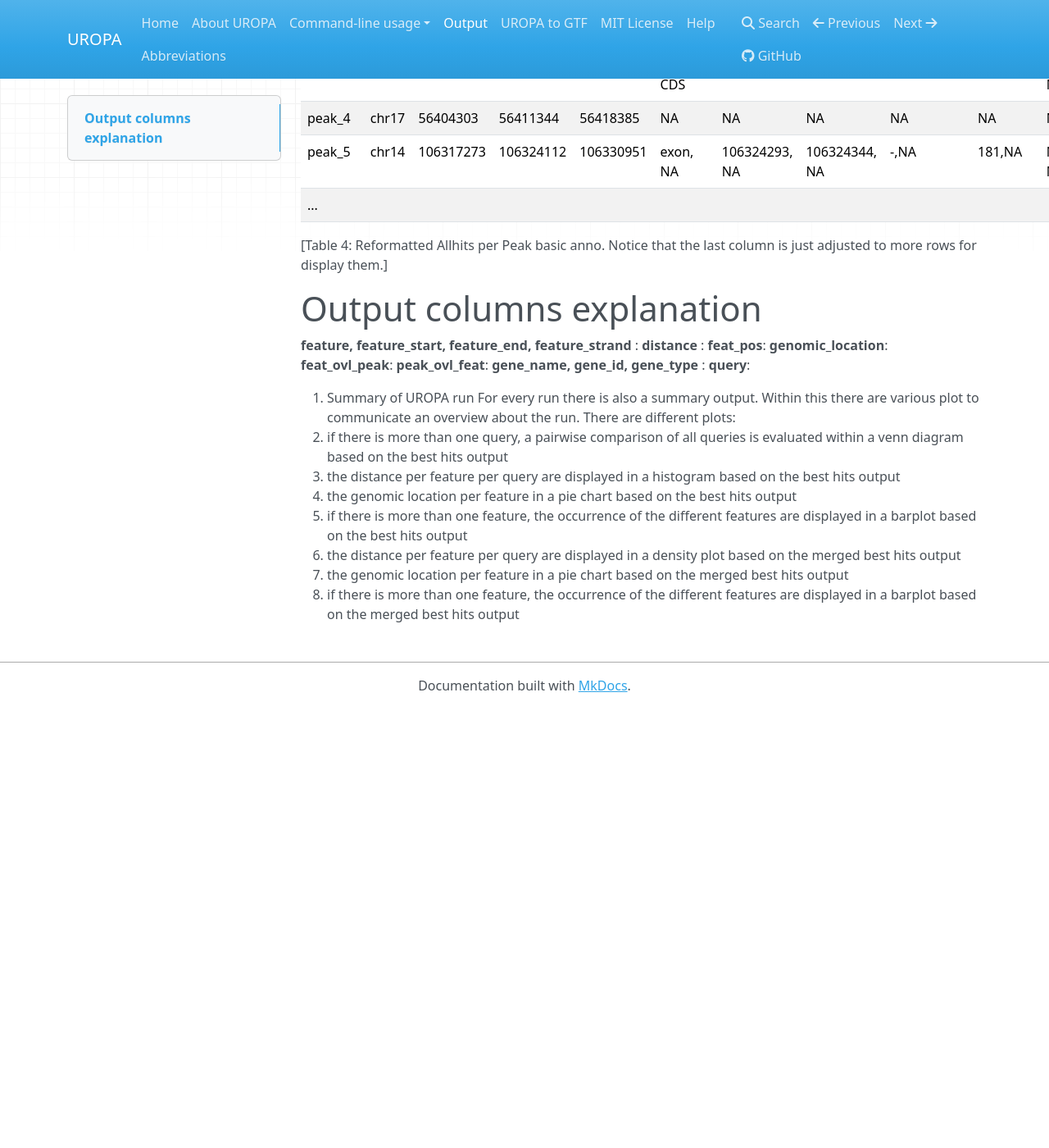
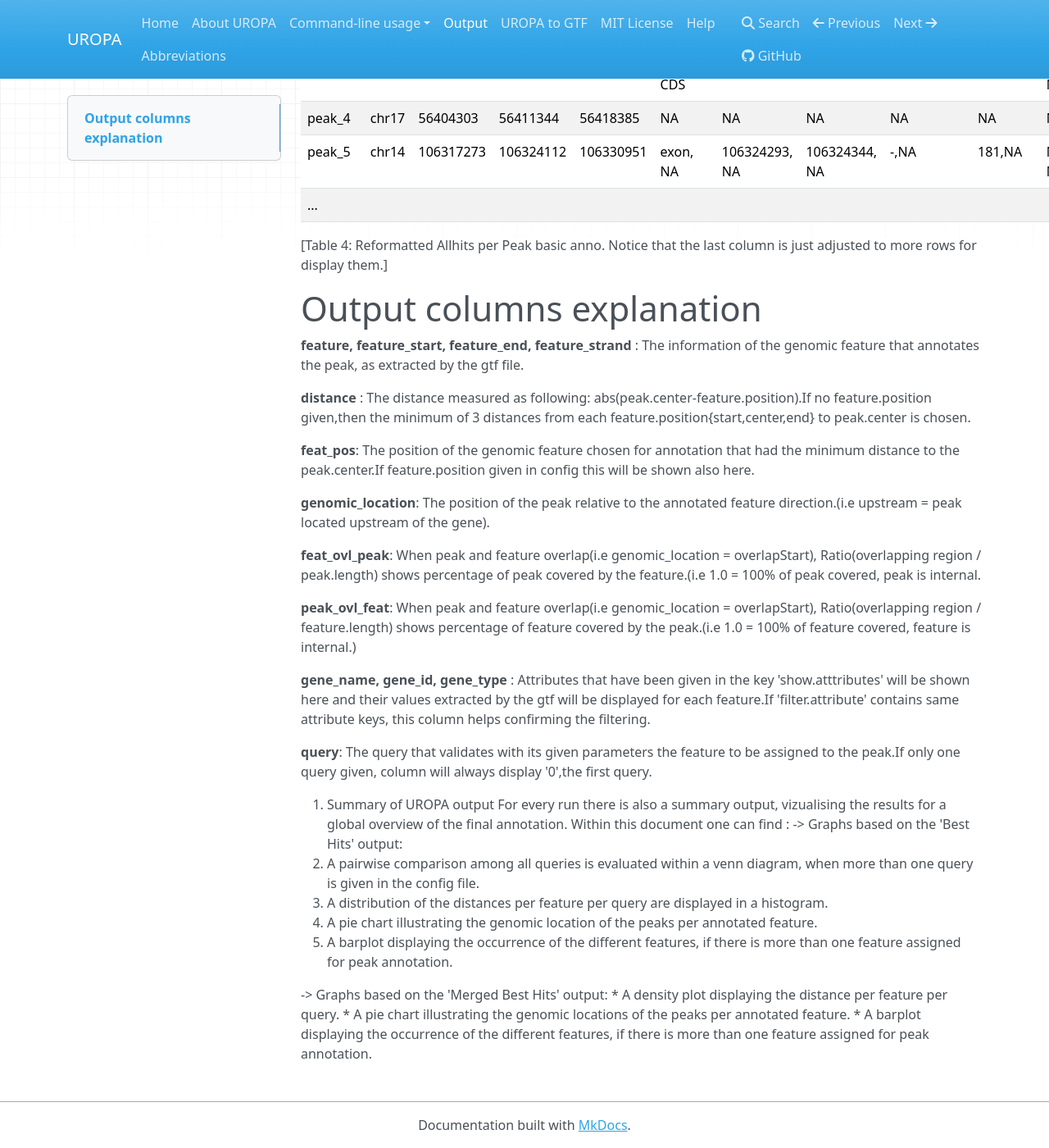
Before and after one commit to loosolab/UROPA, an MkDocs documentation site: the page built from docs/output.md, in a window 1280 px wide and 1400 px high, scrolled down 2311 px. Shown: the whole window at 82% size. Built offline with MkDocs 1.6.1, drawn with Linux system fonts in a browser that asks for light colours; nearby versions of some CDN libraries; old or Windows-style settings are respelled for this version of MkDocs; before the commit the page ends 3175 px from its top, so only the background shows below that.

Commit message:
output columns explanations, Summary-graphs to be shown

```diff
--- a/docs/output.md
+++ b/docs/output.md
@@ -86,24 +86,32 @@ Table 3: Merged best hits basic example
 [Table 4: Reformatted Allhits per Peak basic anno. Notice that the last column is just adjusted to more rows for display them.]
 
 #Output columns explanation
-**feature, feature_start, feature_end, feature_strand** :
-**distance** :
-**feat_pos**:
-**genomic_location**:
-**feat_ovl_peak**:
-**peak_ovl_feat**:
-**gene_name, gene_id, gene_type** :
-**query**:
+**feature, feature_start, feature_end, feature_strand** : The information of the genomic feature that annotates the peak, as extracted by the gtf file.
+
+**distance** : The distance measured as following: abs(peak.center-feature.position).If no feature.position given,then the minimum of 3 distances from each feature.position{start,center,end} to peak.center is chosen.
+
+**feat_pos**: The position of the genomic feature chosen for annotation that had the minimum distance to the peak.center.If feature.position given in config this will be shown also here.
+
+**genomic_location**: The position of the peak relative to the annotated feature direction.(i.e upstream = peak located upstream of the gene).
+
+**feat_ovl_peak**: When peak and feature overlap(i.e genomic_location = overlapStart), Ratio(overlapping region / peak.length) shows percentage of peak covered by the feature.(i.e 1.0 = 100% of peak covered, peak is internal.
+
+**peak_ovl_feat**: When peak and feature overlap(i.e genomic_location = overlapStart), Ratio(overlapping region / feature.length) shows percentage of feature covered by the peak.(i.e 1.0 = 100% of feature covered, feature is internal.)
+
+**gene_name, gene_id, gene_type** : Attributes that have been given in the key 'show.atttributes' will be shown here and their values extracted by the gtf will be displayed for each feature.If 'filter.attribute' contains same attribute keys, this column helps confirming the filtering.
+
+**query**: The query that validates with its given parameters the feature to be assigned to the peak.If only one query given, column will always display '0',the first query.
 
 
+6. Summary of UROPA output
+For every run there is also a summary output, vizualising the results for a global overview of the final annotation. Within this document one can find :
+-> Graphs based on the 'Best Hits' output:
+* A pairwise comparison among all queries is evaluated within a venn diagram, when more than one query is given in the config file.
+* A distribution of the distances per feature per query are displayed in a histogram.
+* A pie chart illustrating the genomic location of the peaks per annotated feature.
+* A barplot displaying the occurrence of the different features, if there is more than one feature assigned for peak annotation.
 
-
-6. Summary of UROPA run
-For every run there is also a summary output. Within this there are various plot to communicate an overview about the run. There are different plots:
-* if there is more than one query, a pairwise comparison of all queries is evaluated within a venn diagram based on the best hits output
-* the distance per feature per query are displayed in a histogram based on the best hits output
-* the genomic location per feature in a pie chart based on the best hits output
-* if there is more than one feature, the occurrence of the different features are displayed in a barplot based on the best hits output
-* the distance per feature per query are displayed in a density plot based on the merged best hits output
-* the genomic location per feature in a pie chart based on the merged best hits output
-* if there is more than one feature, the occurrence of the different features are displayed in a barplot based on the merged best hits output
+-> Graphs based on the 'Merged Best Hits' output:
+* A density plot displaying the distance per feature per query.
+* A pie chart illustrating the genomic locations of the peaks per annotated feature.
+* A barplot displaying the occurrence of the different features, if there is more than one feature assigned for peak annotation.
```
